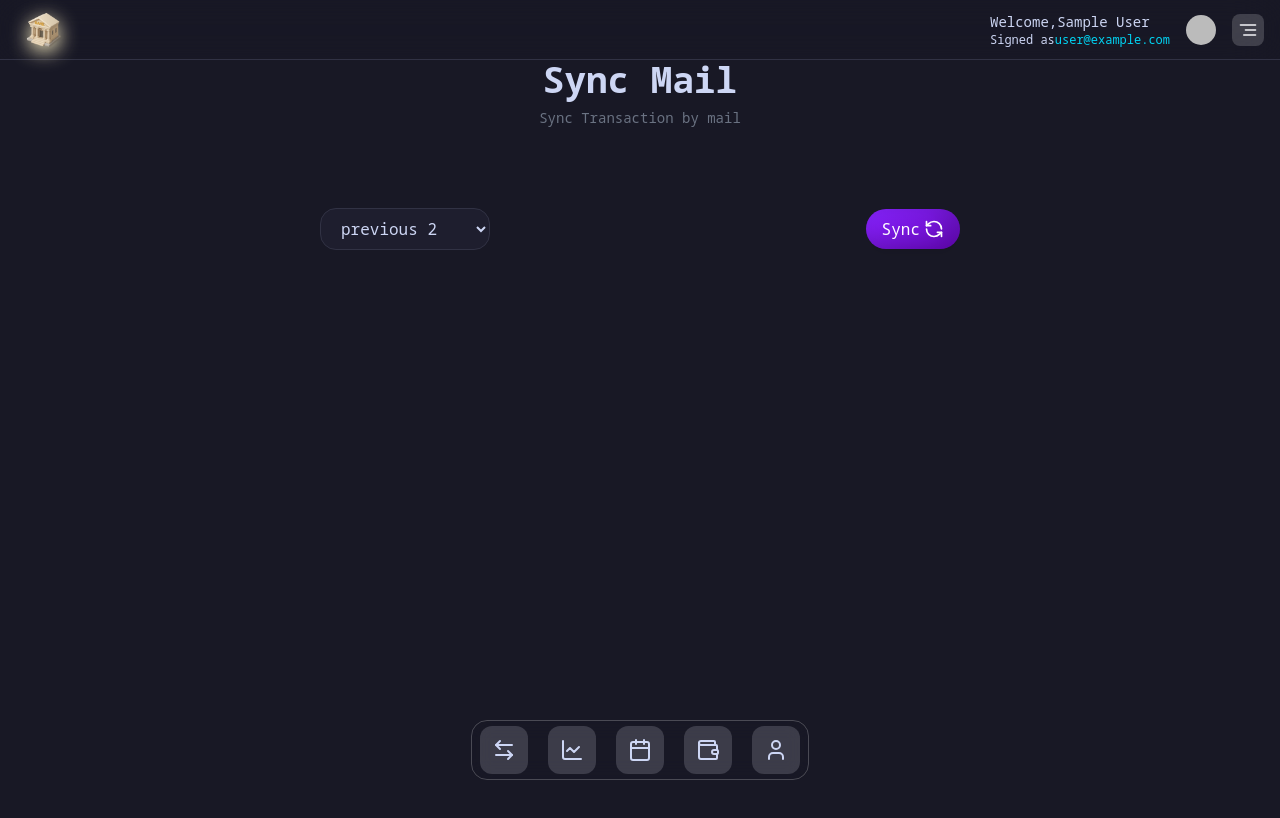
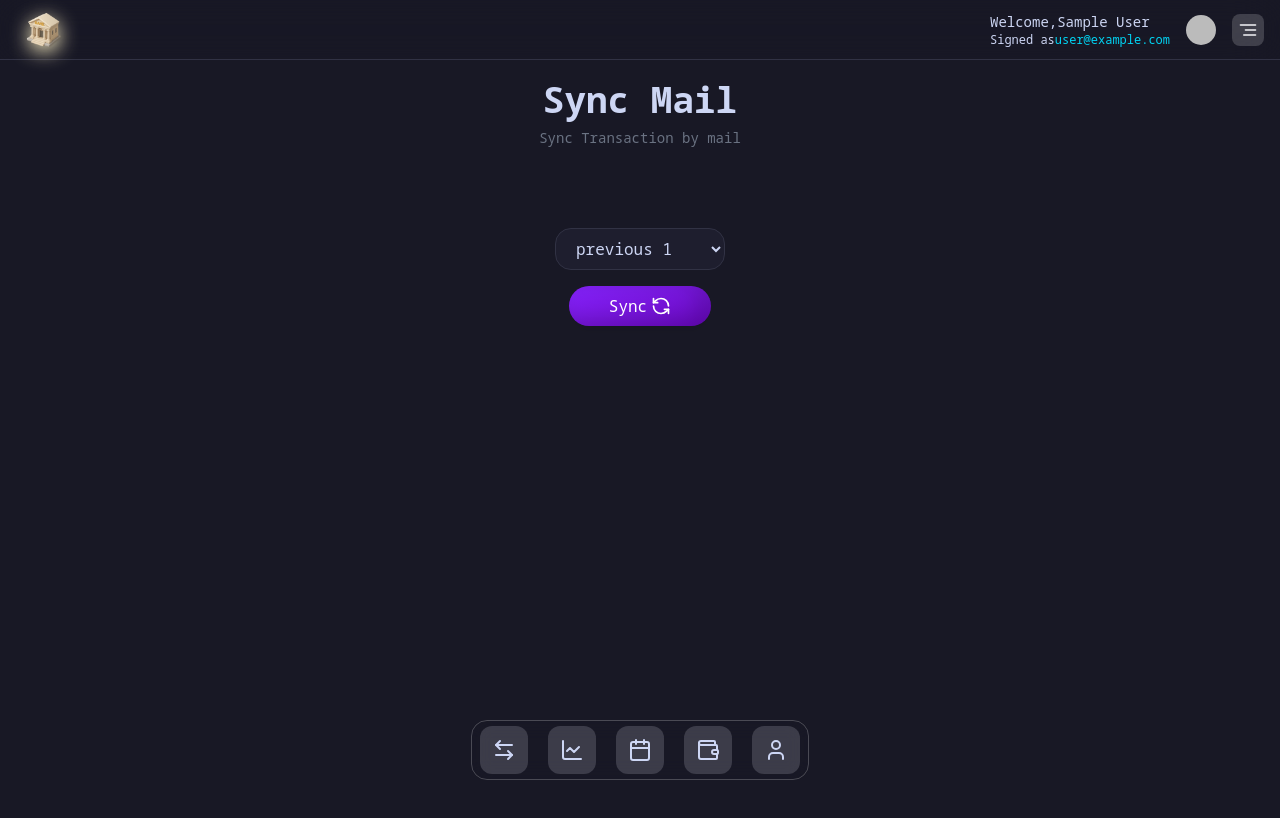
Before and after one commit to bisxxal/Bank-tracker, a Next.js app: page /syncmail in a window 1280 px wide. Shown: the top 818 px of the page. Built offline with nearby package versions, Linux system fonts and the light colour scheme; no server answers; sample sign-in values are in the browser's storage.

Commit message:
fix time

```diff
--- a/actions/index.ts
+++ b/actions/index.ts
@@ -66,7 +66,8 @@ export async function createTransaction(formData: FormData) {
   const category = formData.get('category') as string;
   const spendsOn = formData.get('spendsOn') as string;
   const send = formData.get('send') as string;
-  const date = new Date(formData.get('date') as string);
+  const date = new Date(formData.get('date2') as string);
+
   if (!amount || !type || !bank || !date) {
     return { status: 400 };
   }
@@ -86,6 +87,7 @@ export async function createTransaction(formData: FormData) {
   if (!transaction) {
     return { status: 500, message: "Failed to create transaction" };
   }
+
   return { status: 200 };
 }
 
@@ -123,7 +125,8 @@ export async function updateTransaction(formData: FormData, id: string) {
   const category = formData.get('category') as string;
   const spendsOn = formData.get('spendsOn') as string;
   const send = formData.get('send') as string;
-  const date = new Date(formData.get('date') as string);
+  const date = new Date(formData.get('date2') as string);
+
   if (!amount || !type || !bank || !date) {
     return { status: 400 };
   }
--- a/actions/syncBank.ts
+++ b/actions/syncBank.ts
@@ -5,7 +5,7 @@ import prisma from "@/lib/prisma";
 import { extractFromEmail } from "@/lib/utils";
 import { getServerSession } from "next-auth";
 
-export async function syncBankEmails(limit: number = 10) {
+export async function syncBankEmails(limit: number) {
   const session = await getServerSession(authOptions);
   const accessToken = (session as any)?.accessToken;
   if (!accessToken) throw new Error("No access token");
--- a/app/(user)/create/page.tsx
+++ b/app/(user)/create/page.tsx
@@ -8,11 +8,15 @@ import React, { useState } from 'react'
 import DatePicker from 'react-datepicker';
 
 const CreateTransaction = () => {
-  const [type , setType] = useState<'credit' | 'debit'>('credit');
+  const [type , setType] = useState<'credit' | 'debit'>('debit');
   const queryClient = useQueryClient();
   const [selectedDate, setSelectedDate] = useState<Date | null>(null);
-  const handelFormSubmit = (fromData: FormData) => {
-    CreateMutation.mutate(fromData);
+
+  const handelFormSubmit = (formData: FormData) => {
+    if(selectedDate){
+      formData.set('date2', selectedDate);
+      CreateMutation.mutate(formData);
+    }
   }
 
   const CreateMutation = useMutation({
@@ -32,7 +36,7 @@ const CreateTransaction = () => {
   });
 
   return (
-    <div className=' w-full min-h-screen flex flex-col items-center'>
+    <div className=' w-full min-h-screen mb-20 flex flex-col items-center'>
       <h1 className="text-2xl font-bold center  my-4">Create Transaction</h1>
 
       <form action={handelFormSubmit} className="space-y-4  w-[70%] border bordercolor max-md:w-[95%] mx-auto py-5 rounded-2xl flex px-4 flex-col">
--- a/app/(user)/edit/[id]/page.tsx
+++ b/app/(user)/edit/[id]/page.tsx
@@ -25,7 +25,13 @@ const EditPage = () => {
 
   const [types, setTypes] = useState<'debit' | 'credit'>(data?.type);
   const handelFormSubmit = (fromData: FormData) => {
-    CreateMutation.mutate(fromData);
+    if(selectedDate){
+      fromData.set('date2', selectedDate);
+      CreateMutation.mutate(fromData);
+    }
+    else{
+      toastError('Please select a date');
+    }
   }
   const CreateMutation = useMutation({
     mutationFn: async (fromData: FormData) => {
@@ -48,6 +54,10 @@ const EditPage = () => {
     if (data?.type === 'debit' || data?.type === 'credit') {
       setTypes(data.type);
     }
+
+     if (data?.date) {
+    setSelectedDate(new Date(data.date)); // Ensure it's a Date object
+  }
   }, [data]);
 
   if (isLoading) return <div className=' min-h-screen '>
@@ -56,7 +66,7 @@ const EditPage = () => {
 
 
   return (
-    <div className=' w-full min-h-screen flex flex-col  items-center'>
+    <div className=' w-full min-h-screen pb-20 flex flex-col  items-center'>
       <h1 className="text-2xl font-bold center my-4">Update Transaction</h1>
       <form action={handelFormSubmit} className="space-y-4  w-[70%] border bordercolor max-md:w-[95%] mx-auto py-5 rounded-2xl flex px-4 flex-col">
 
@@ -137,14 +147,13 @@ const EditPage = () => {
         </div>
 
 
-
         <div className=' max-md:flex flex-col items-center justify-center'>
           <label className="block text-sm font-medium ">Date</label>
           <DatePicker
             required
             name='date'
-
-            selected={data?.date ? data?.date : selectedDate}
+            selected={selectedDate}
+            // selected={data?.date ? data?.date : selectedDate}
             onChange={(date: Date | null) => {
               setSelectedDate(date);
             }}
--- a/app/(user)/syncmail/page.tsx
+++ b/app/(user)/syncmail/page.tsx
@@ -6,7 +6,7 @@ import { RefreshCcw } from "lucide-react";
 import { useState } from "react";
 
 const SyncMailPage = () => {
-    const [limit, setLimit] = useState<number>(10);
+    const [limit, setLimit] = useState<number>(1);
     const queryClient = useQueryClient();
     const createSync = useMutation({
         mutationFn: async (limit: number) => {
@@ -27,11 +27,12 @@ const SyncMailPage = () => {
     });
     return (
         <div className=' w-full h-screen'>
-            <h2 className=' text-center text-4xl font-bold'> Sync Mail </h2>
+            <h2 className=' text-center mt-20 text-4xl font-bold'> Sync Mail </h2>
             <p className=' text-sm mt-2 text-gray-500 text-center'>Sync Transaction by mail</p>
 
-            <div className="my-4 flex items-center w-1/2 mx-auto max-md:w-[80%] mt-20 justify-between">
+            <div className="my-4 flex flex-col gap-4 items-center w-1/2 mx-auto max-md:w-[80%] mt-20 justify-between">
                 <select onChange={(e) => setLimit(Number(e?.target?.value))} className="px-4 py-2 rounded-2xl border bordercolor card ">
+                    <option value="1">previous 1</option>
                     <option value="2">previous 2</option>
                     <option value="5">previous 5</option>
                     <option value="10">previous 10</option>
@@ -44,8 +45,8 @@ const SyncMailPage = () => {
                 <div>
                     <button
                         onClick={() => createSync.mutate(limit)}
-                        disabled={createSync.isPending}
-                        className={` px-4 ${createSync.isPending ? ' brightness-50 ' : ' brightness-100 '} py-2 buttonbg center gap-1  text-white rounded-full `}
+                        disabled={createSync.isPending || limit === 0}
+                        className={` px-4 ${createSync.isPending ? ' brightness-50 ' : ' brightness-100 '} py-2 buttonbg px-10 center gap-1  disabled:opacity-25 text-white rounded-full `}
                     >
                     {createSync.isPending ? "Syncing..." : "Sync"} <RefreshCcw className={` ${createSync.isPending ? ' animate-spin  ' : ' '}`} size={20} />
                     </button>
--- a/lib/gmail.ts
+++ b/lib/gmail.ts
@@ -58,7 +58,6 @@ const session = await getServerSession(authOptions);
         body,
       });
     } catch (err) {
-      // console.error("Failed to fetch individual message:", err);
     }
   }
 
--- a/next.config.ts
+++ b/next.config.ts
@@ -33,4 +33,4 @@ const nextConfig: NextConfig = {
   devIndicators:false,
 };
 
-export default withPWA (nextConfig);
+export default   (nextConfig);
```
